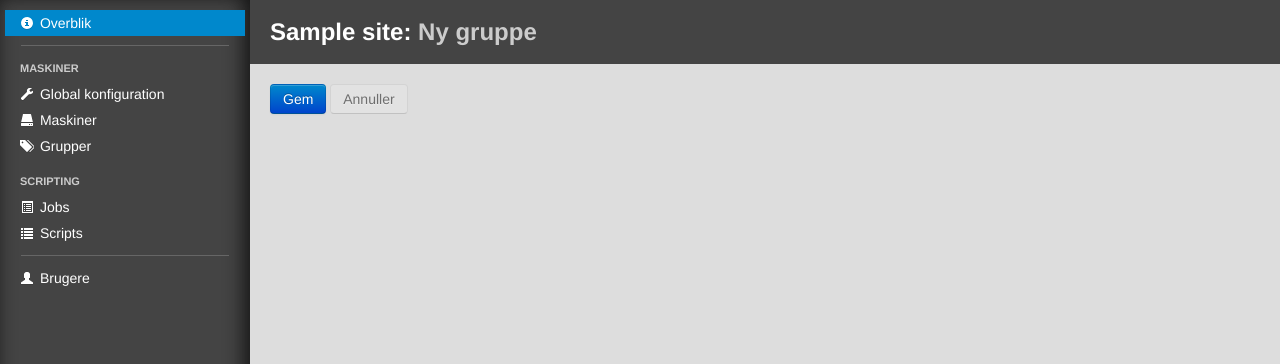
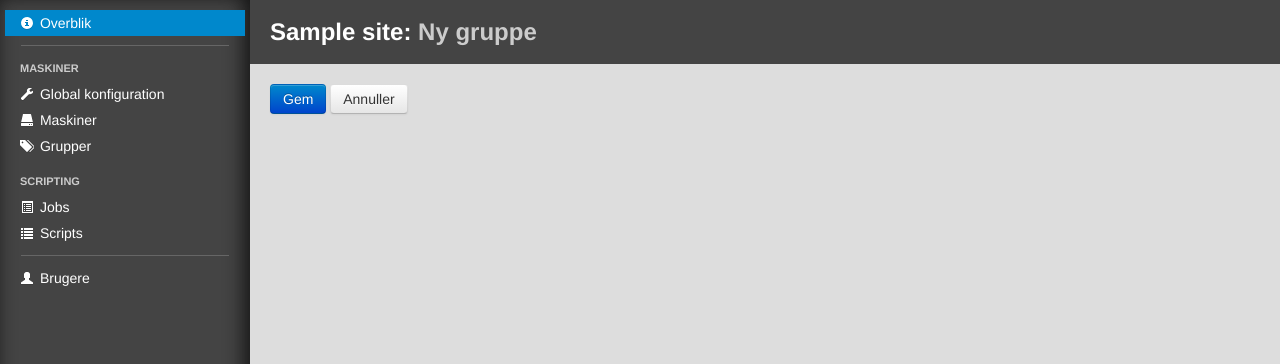
Before and after one commit to magenta-aps/bibos_admin, a Django app: template admin_site/templates/system/pcgroup_form.html in a window 1280 px wide. Shown: the top 364 px of the page. Run offline with Django 3.2, Linux system fonts and the light colour scheme; the template is opened without the code that fills it: most values are stand-ins (such as "Sample title", 1, 10 or a date in 2020).

Commit message:
layout fixes for various templates

```diff
--- a/admin_site/templates/system/configurationentry_confirm_delete.html
+++ b/admin_site/templates/system/configurationentry_confirm_delete.html
@@ -11,7 +11,7 @@ Slet parameter
     <form action="" method="post">{% csrf_token %}
       {{ form.as_p }}
       <input class="btn btn-primary" type="submit" value="Ja" />
-      <a href="#" class="btn disabled" onclick="window.history.back()">Nej</a>
+      <a class="btn" href="javascript:history.go(-1)">Nej</a>
     </form>
   </div>
 {% endblock %}
--- a/admin_site/templates/system/configurationentry_form.html
+++ b/admin_site/templates/system/configurationentry_form.html
@@ -10,7 +10,7 @@ Rediger parameter
     <form action="" method="post">{% csrf_token %}
       {{ form.as_p }}
       <input class="btn btn-primary" type="submit" value="Gem" />
-      <a href="#" class="btn disabled" onclick="window.history.back()">Annuller</a>
+      <a class="btn" href="javascript:history.go(-1)">Annuller</a>
     </form>
   </div>
 {% endblock %}
--- a/admin_site/templates/system/pcgroup_form.html
+++ b/admin_site/templates/system/pcgroup_form.html
@@ -10,7 +10,7 @@ Ny gruppe
     <form action="" method="post">{% csrf_token %}
       {{ form.as_p }}
       <input class="btn btn-primary" type="submit" value="Gem" />
-      <a href="#" class="btn disabled">Annuller</a>
+      <a class="btn" href="javascript:history.go(-1)">Annuller</a>
     </form>
   </div>
 {% endblock %}
```
